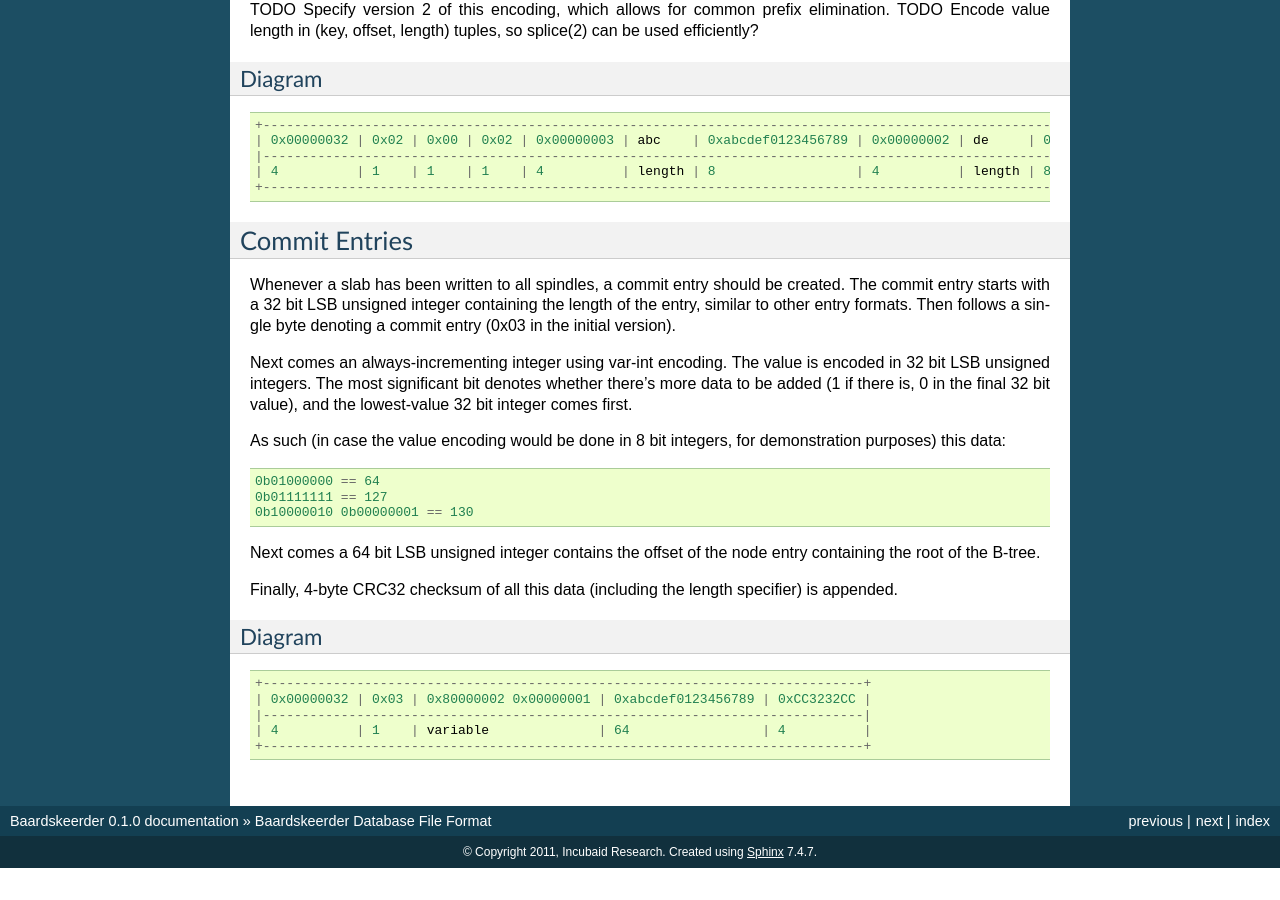
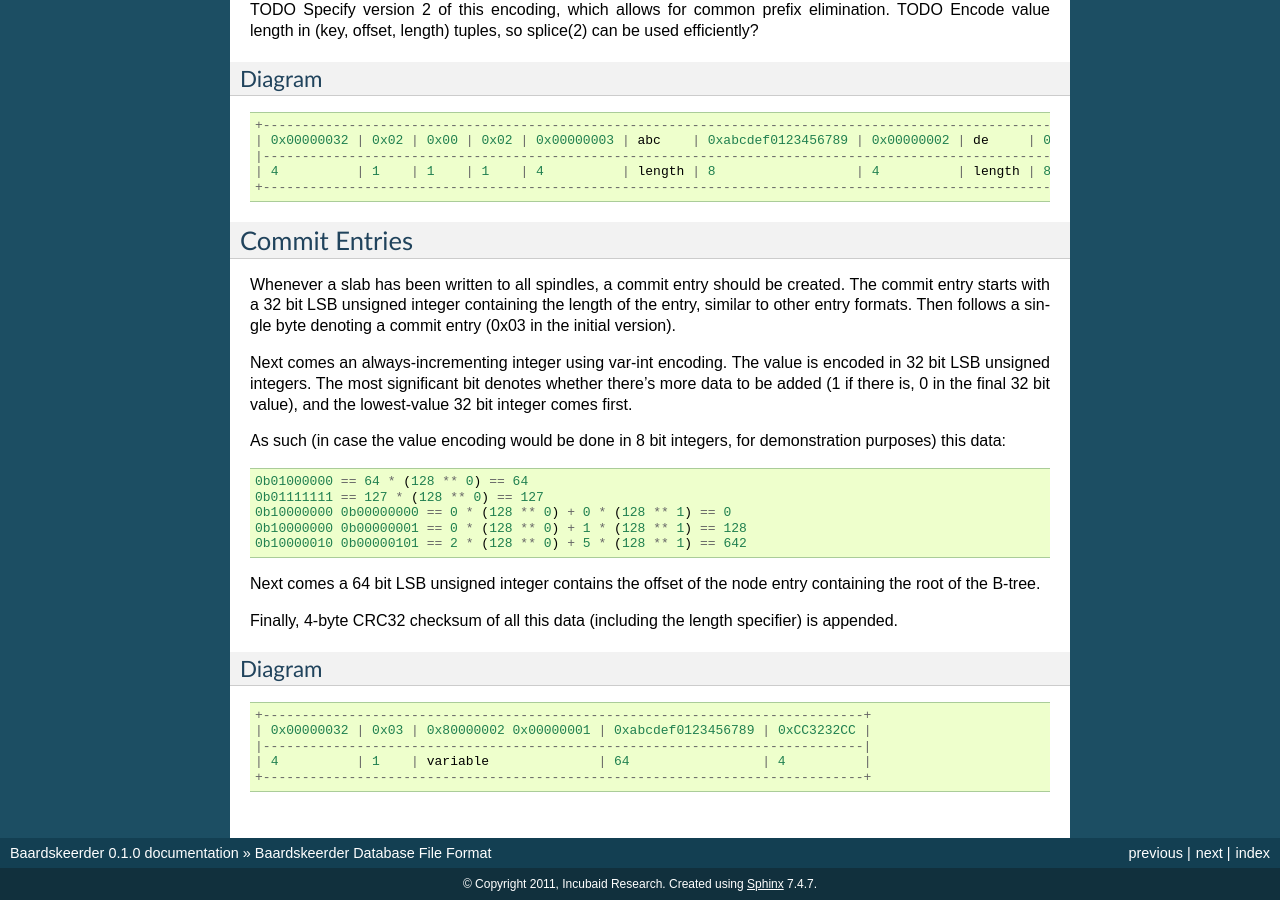
Before and after one commit to Incubaid/baardskeerder, a Sphinx documentation site: the page built from doc/disk_format.rst, in a window 1280 px wide and 900 px high, scrolled down 2348 px. Built offline with Sphinx 7.4.7, drawn with Linux system fonts in a browser that asks for light colours; before the commit the page ends 3216 px from its top, so only the background shows below that.

Commit message:
Fix varint encoding examples
*Oops*

```diff
--- a/doc/disk_format.rst
+++ b/doc/disk_format.rst
@@ -165,9 +165,11 @@ value), and the lowest-value 32 bit integer comes first.
 As such (in case the value encoding would be done in 8 bit integers, for
 demonstration purposes) this data::
 
-    0b01000000 == 64
-    0b01111111 == 127
-    0b10000010 0b00000001 == 130
+    0b01000000 == 64 * (128 ** 0) == 64
+    0b01111111 == 127 * (128 ** 0) == 127
+    0b10000000 0b00000000 == 0 * (128 ** 0) + 0 * (128 ** 1) == 0
+    0b10000000 0b00000001 == 0 * (128 ** 0) + 1 * (128 ** 1) == 128
+    0b10000010 0b00000101 == 2 * (128 ** 0) + 5 * (128 ** 1) == 642
 
 Next comes a 64 bit LSB unsigned integer contains the offset of the node
 entry containing the root of the B-tree.
```
